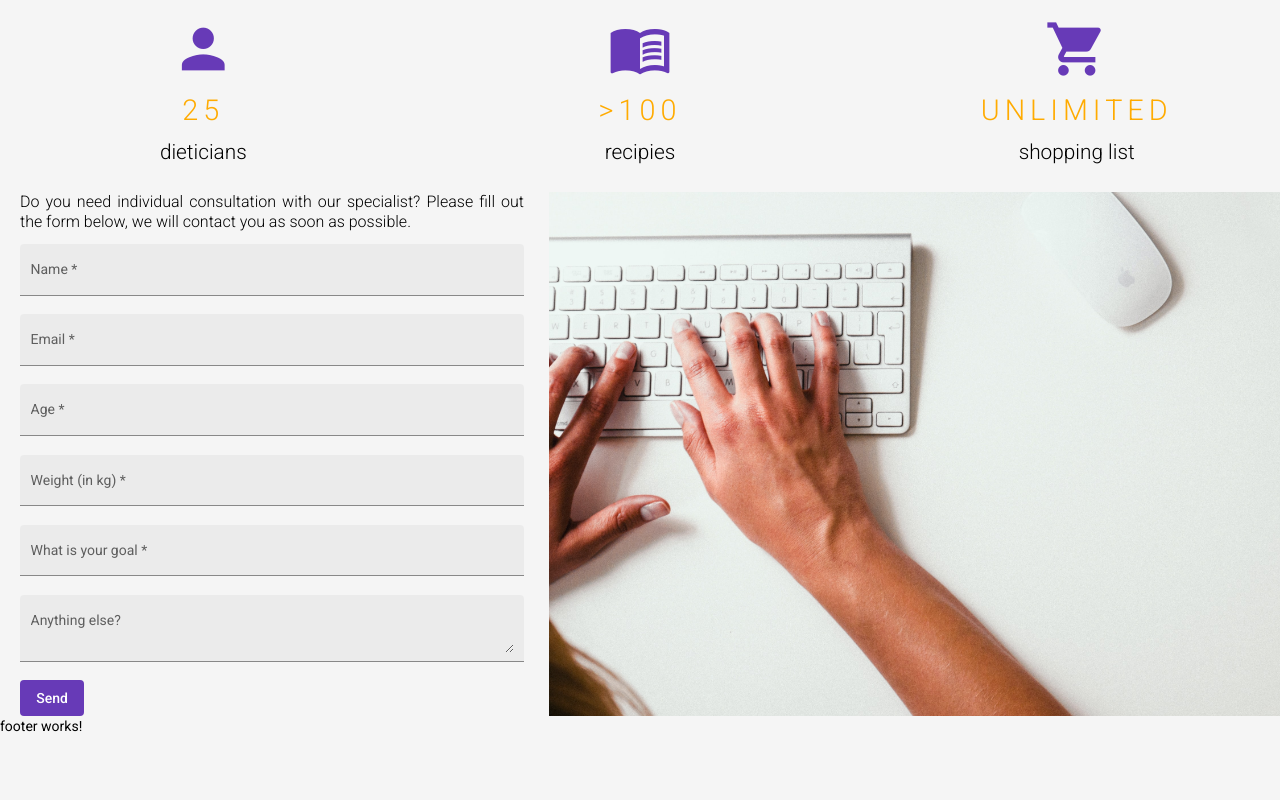
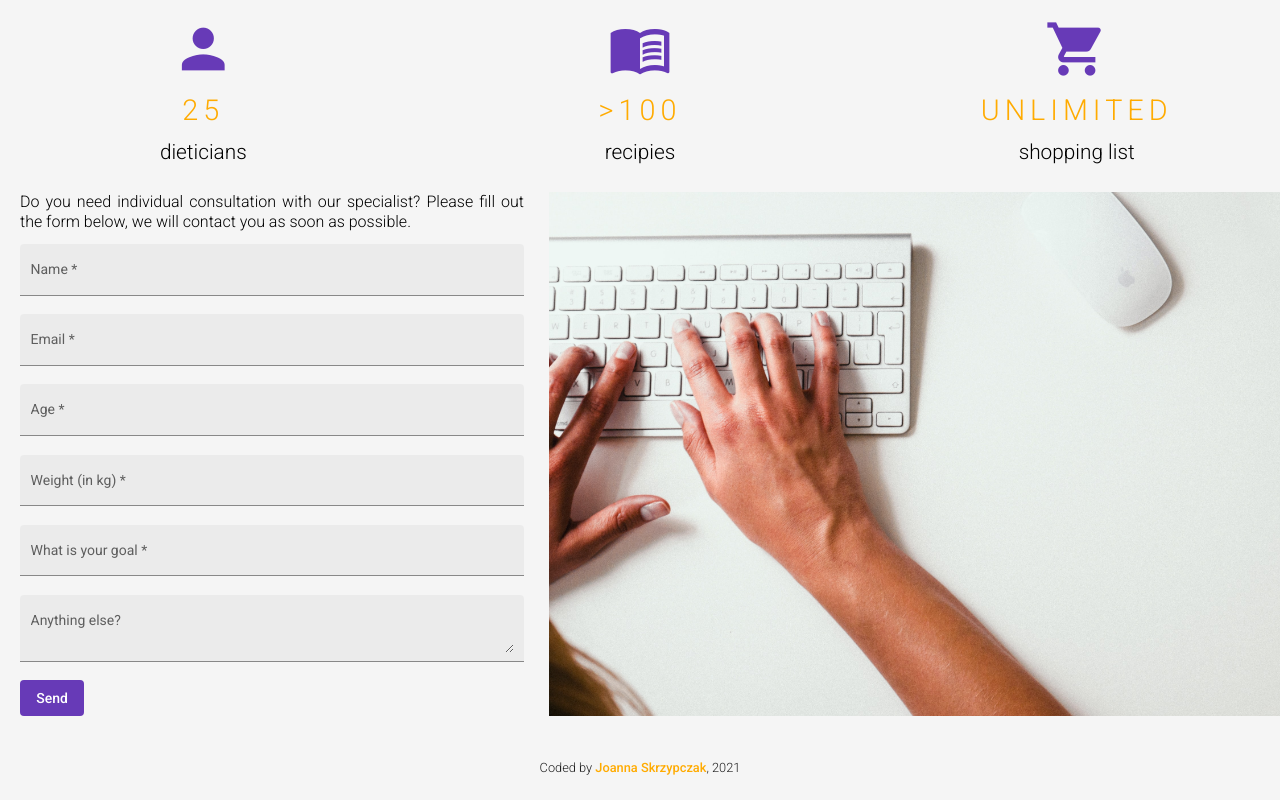
Before and after one commit to cdv-poznan/angular-project-2021, an Angular app: page / in a window 1280 px wide. Shown: the part 1745-2545 px from the top of the page. Before the commit the page ends 2481 px from the top, so only its background shows below. Built offline with nearby package versions, Linux system fonts and the light colour scheme.

Commit message:
Added styling and content to footer

```diff
--- a/src/app/footer/footer.component.html
+++ b/src/app/footer/footer.component.html
@@ -1 +1,8 @@
-<p>footer works!</p>
+<mat-toolbar class="footer">
+  <span class="footer-text"
+    >Coded by
+    <a class="footer-link" href="https://github.com/joaskr" target="_blank"
+      >Joanna Skrzypczak</a
+    >, 2021</span
+  >
+</mat-toolbar>
--- a/src/app/footer/footer.component.scss
+++ b/src/app/footer/footer.component.scss
@@ -0,0 +1,14 @@
+.footer {
+  margin-top: 20px;
+}
+.footer-text {
+  width: 100%;
+  text-align: center;
+  font-size: 0.8rem;
+  font-weight: 300;
+}
+.footer-link {
+  text-decoration: none;
+  color: #ffab00;
+  font-weight: 500;
+}
```
